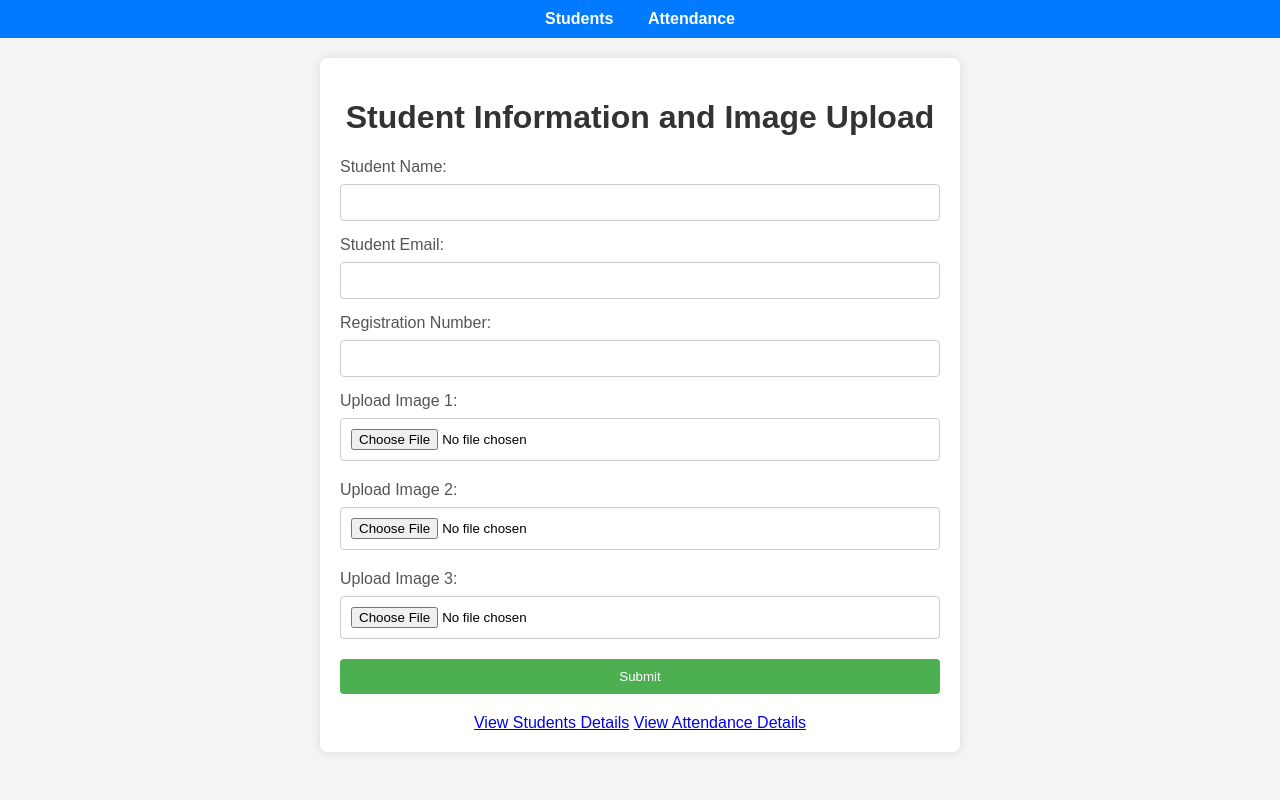
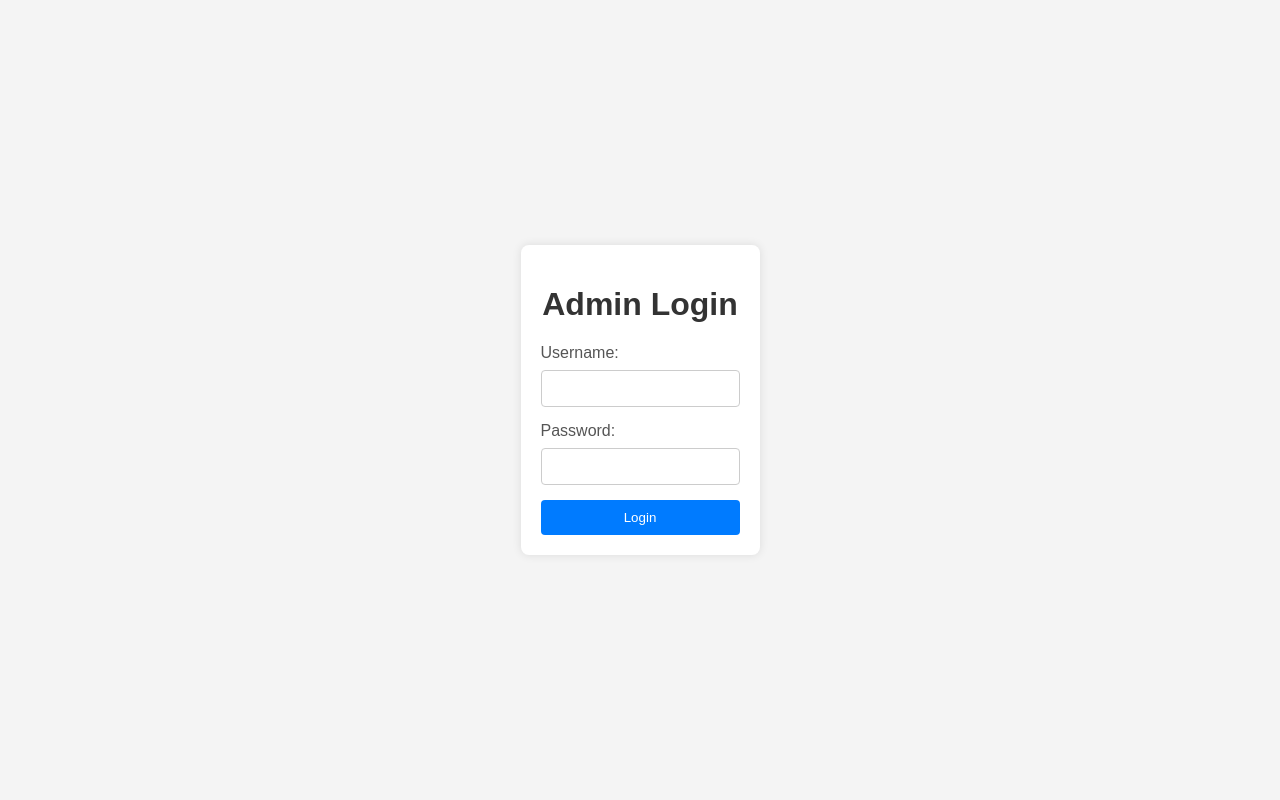
Before and after one commit to Robert-Sayno/AttendEase, a Flask app: page / in a window 1280 px wide. Run offline with Flask 3, Linux system fonts and the light colour scheme.

Commit message:
done with project

```diff
--- a/app.py
+++ b/app.py
@@ -1,4 +1,5 @@
 from flask import Flask, render_template, request, flash, redirect, url_for
+from werkzeug.security import check_password_hash
 from werkzeug.utils import secure_filename
 import mysql.connector
 import os
@@ -15,6 +16,25 @@ mydb = mysql.connector.connect(
 )
 
 @app.route('/', methods=['GET', 'POST'])
+def login():
+    if request.method == 'POST':
+        username = request.form.get('username')
+        password = request.form.get('password')
+
+        # Fetch user credentials from the database
+        mycursor = mydb.cursor(dictionary=True)
+        mycursor.execute("SELECT * FROM admins WHERE username = %s", (username,))
+        user_data = mycursor.fetchone()
+
+        if user_data and user_data['password'] == password:
+            flash('Login successful', 'success')
+            # Redirect to the home page after successful login
+            return redirect(url_for('home'))
+        else:
+            flash('Invalid username or password', 'error')
+    return render_template('admni_login.html')
+
+@app.route('/upload', methods=['GET', 'POST'])
 def upload_images():
     if request.method == 'POST':
         mycursor = mydb.cursor()
@@ -49,7 +69,9 @@ def upload_images():
 
     return render_template('upload.html')
 
-
+@app.route('/home')
+def home():
+    return render_template('home.html')
 
 @app.route('/students')
 def students():
@@ -139,5 +161,7 @@ def attendance():
     return render_template('attendance.html', attendance=attendance_data)
 
 
+
+
 if __name__ == '__main__':
     app.run(debug=True, port=5009)
--- /dev/null
+++ b/templates/admni_login.html
@@ -0,0 +1,116 @@
+<!-- templates/admin_login.html -->
+
+<!DOCTYPE html>
+<html lang="en">
+<head>
+    <meta charset="UTF-8">
+    <meta http-equiv="X-UA-Compatible" content="IE=edge">
+    <meta name="viewport" content="width=device-width, initial-scale=1.0">
+    <title>Admin Login</title>
+    <link rel="stylesheet" href="{{ url_for('static', filename='styles.css') }}">
+    <style>
+        body {
+            font-family: 'Arial', sans-serif;
+            background-color: #f4f4f4;
+            margin: 0;
+            padding: 0;
+            box-sizing: border-box;
+            display: flex;
+            align-items: center;
+            justify-content: center;
+            height: 100vh;
+        }
+
+        .container {
+            max-width: 400px;
+            background-color: #fff;
+            padding: 20px;
+            border-radius: 8px;
+            box-shadow: 0 0 10px rgba(0, 0, 0, 0.1);
+        }
+
+        h1 {
+            text-align: center;
+            color: #333;
+        }
+
+        .flash-messages {
+            list-style: none;
+            padding: 0;
+            margin: 0;
+        }
+
+        .flash-messages li {
+            padding: 10px;
+            margin-bottom: 10px;
+            border-radius: 4px;
+        }
+
+        .success {
+            background-color: #d4edda;
+            border-color: #c3e6cb;
+            color: #155724;
+        }
+
+        .error {
+            background-color: #f8d7da;
+            border-color: #f5c6cb;
+            color: #721c24;
+        }
+
+        form {
+            display: flex;
+            flex-direction: column;
+        }
+
+        label {
+            margin-bottom: 8px;
+            color: #555;
+        }
+
+        input {
+            padding: 10px;
+            margin-bottom: 15px;
+            border: 1px solid #ccc;
+            border-radius: 4px;
+            box-sizing: border-box;
+        }
+
+        button {
+            background-color: #007bff;
+            color: #fff;
+            padding: 10px 15px;
+            border: none;
+            border-radius: 4px;
+            cursor: pointer;
+        }
+
+        button:hover {
+            background-color: #0056b3;
+        }
+    </style>
+</head>
+<body>
+    <div class="container">
+        <h1>Admin Login</h1>
+        {% with messages = get_flashed_messages(with_categories=true) %}
+            {% if messages %}
+                <ul class="flash-messages">
+                    {% for category, message in messages %}
+                        <li class="{{ category }}">{{ message }}</li>
+                    {% endfor %}
+                </ul>
+            {% endif %}
+        {% endwith %}
+        <form method="POST">
+            <label for="username">Username:</label>
+            <input type="text" name="username" required>
+
+            <label for="password">Password:</label>
+            <input type="password" name="password" required>
+
+            <button type="submit">Login</button>
+        </form>
+    </div>
+</body>
+</html>
```
Also changed, not shown: templates/home.html (+43 -23 lines), 1 other file.
